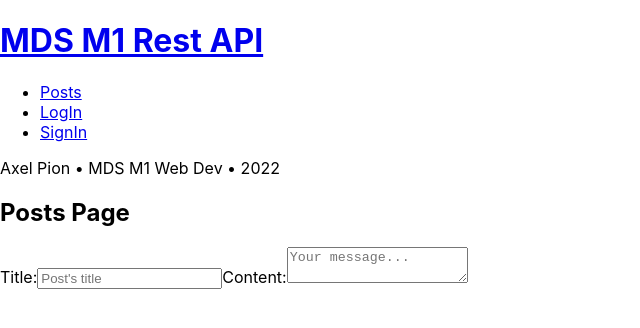
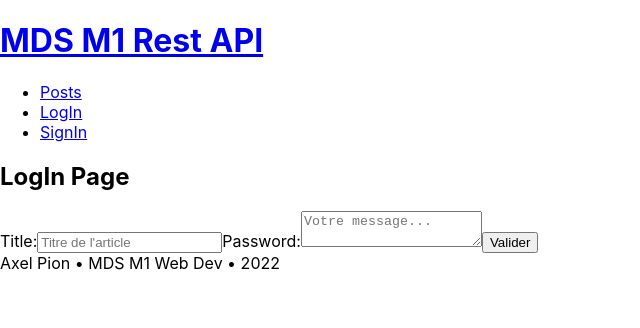
Before and after one commit to Maengdok/MDS_M1_Rest_API_Front, a React (Create React App) app: page /posts in a window 1280 px wide. Shown: the top 328 px of the page, without its empty margins (0-640 px from the left). Built offline with nearby package versions, Linux system fonts and the light colour scheme.

Commit message:
refactor(): updated forms functions to class

```diff
--- /dev/null
+++ b/src/Components/Footer.js
@@ -0,0 +1,7 @@
+export const Footer = () => {
+    return (
+        <div>
+            Axel Pion • MDS M1 Web Dev • 2022
+        </div>
+    );
+}
--- a/src/Components/Navbar.js
+++ b/src/Components/Navbar.js
@@ -19,9 +19,6 @@ export const Navbar = () => {
                     </ul>
                 </nav>
             </div>
-            <div>
-                Axel Pion • MDS M1 Web Dev • 2022
-            </div>
         </Router>
     );
 }
--- a/src/Pages/LogIn.js
+++ b/src/Pages/LogIn.js
@@ -1,17 +1,42 @@
-export const LogIn = () => {
+import { Component } from 'react';
+
+export default class LogIn extends Component {
+    constructor(props) {
+        super(props);
+
+        this.state = {
+            email: '',
+            password: '',
+        };
+
+        this.handleChange = this.handleChange.bind(this);
+        this.handleSubmit = this.handleSubmit.bind(this);
+    }
+
+    handleChange = (event) => {
+        this.setState({value: event.target.value});
+    }
+
+    handleSubmit = (event) => {
+        event.preventDefault();
+    }
+
+    render = () => {
         return (
             <>
                 <h2>LogIn Page</h2>
                 <form>
-                <label>
+                    <label onSubmit={this.handleSubmit}>
                         Email:
-                    <input type={"email"} placeholder={"your.email@msg.com"} />
+                        <input type={"email"} placeholder={"your.email@msg.com"} value={this.state.email} onChange={this.handleChange} />
                     </label>
                     <label>
                         Password:
-                    <input type={"password"} placeholder={"********"} />
+                        <input type={"password"} placeholder={"********"} value={this.state.password} onChange={this.handleChange} />
                     </label>
+                    <input type={"submit"} value={"Valider"} />
                 </form>
             </>
         );
     }
+}
--- a/src/Pages/Posts.js
+++ b/src/Pages/Posts.js
@@ -1,17 +1,44 @@
-export const Posts = () => {
+import { Component } from 'react';
+
+export default class Posts extends Component {
+    constructor(props) {
+        super(props);
+
+        this.state = {
+            title: '',
+            content: '',
+        };
+
+        this.handleChange = this.handleChange.bind(this);
+        this.handleSubmit = this.handleSubmit.bind(this);
+    }
+
+    handleChange = (event) => {
+        this.setState({value: event.target.value});
+    }
+
+    handleSubmit = (event) => {
+        event.preventDefault();
+    }
+
+    render = () => {
         return (
             <>
-            <h2>Posts Page</h2>
+                <h2>LogIn Page</h2>
                 <form>
-                <label>
+                    <label onSubmit={this.handleSubmit}>
                         Title:
-                    <input type={"text"} placeholder={"Post's title"} />
+                        <input type={"text"} placeholder={"Titre de l'article"} value={this.state.title}
+                               onChange={this.handleChange}/>
                     </label>
                     <label>
-                    Content:
-                    <textarea placeholder={"Your message..."}/>
+                        Password:
+                        <textarea placeholder={"Votre message..."} value={this.state.content}
+                                  onChange={this.handleChange}/>
                     </label>
+                    <input type={"submit"} value={"Valider"}/>
                 </form>
             </>
         );
     }
+}
--- a/src/Pages/SignIn.js
+++ b/src/Pages/SignIn.js
@@ -1,21 +1,56 @@
-export const SignIn = () => {
+import { Component } from 'react';
+
+export default class SignIn extends Component {
+    constructor(props) {
+        super(props);
+
+        this.state = {
+            email: '',
+            password: '',
+            confirmPassword: '',
+        };
+
+        this.handleChange = this.handleChange.bind(this);
+        this.handleSubmit = this.handleSubmit.bind(this);
+    }
+
+    handleChange = (event) => {
+        this.setState({value: event.target.value});
+    }
+
+    handleSubmit = (event) => {
+        this.verifyPasswords();
+        event.preventDefault();
+    }
+
+    verifyPasswords = () => {
+        if (this.state.confirmPassword === this.state.password) {
+            // TODO: Request API
+        } else {
+            throw new Error("Passwords don't match.");
+        }
+    }
+
+    render = () => {
         return (
             <>
-            <h2>SignIn Page</h2>
+                <h2>LogIn Page</h2>
                 <form>
-                <label>
+                    <label onSubmit={this.handleSubmit}>
                         Email:
-                    <input type={"email"} placeholder={"your.email@msg.com"} />
+                        <input type={"email"} placeholder={"your.email@msg.com"} value={this.state.email} onChange={this.handleChange} />
                     </label>
                     <label>
                         Password:
-                    <input type={"password"} placeholder={"********"} />
+                        <input type={"password"} placeholder={"********"} value={this.state.password} onChange={this.handleChange} />
                     </label>
                     <label>
                         Repeat password:
-                    <input type={"password"} placeholder={"********"} />
+                        <input type={"password"} placeholder={"********"} value={this.state.confirmPassword} onChange={this.handleChange} />
                     </label>
+                    <input type={"submit"} value={"S'inscrire"} />
                 </form>
             </>
         );
     }
+}
--- a/src/index.js
+++ b/src/index.js
@@ -11,10 +11,11 @@ import reportWebVitals from './reportWebVitals';
 import {App} from "./App";
 import {Navbar} from "./Components/Navbar";
 import {Error} from "./Pages/Error";
-import {LogIn} from "./Pages/LogIn";
 import {LogOut} from "./Pages/LogOut";
-import {SignIn} from "./Pages/SignIn";
-import {Posts} from "./Pages/Posts";
+import SignIn from "./Pages/SignIn";
+import Posts from "./Pages/Posts";
+import LogIn from "./Pages/LogIn";
+import {Footer} from "./Components/Footer";
 
 const router = createBrowserRouter([
     {
@@ -54,6 +55,7 @@ ReactDOM.createRoot(document.getElementById("root")).render(
     <React.StrictMode>
         <Navbar />
         <RouterProvider router={router} />
+        <Footer />
     </React.StrictMode>
 );
 
```
Lines whose indentation alone changed are shown as unchanged.
